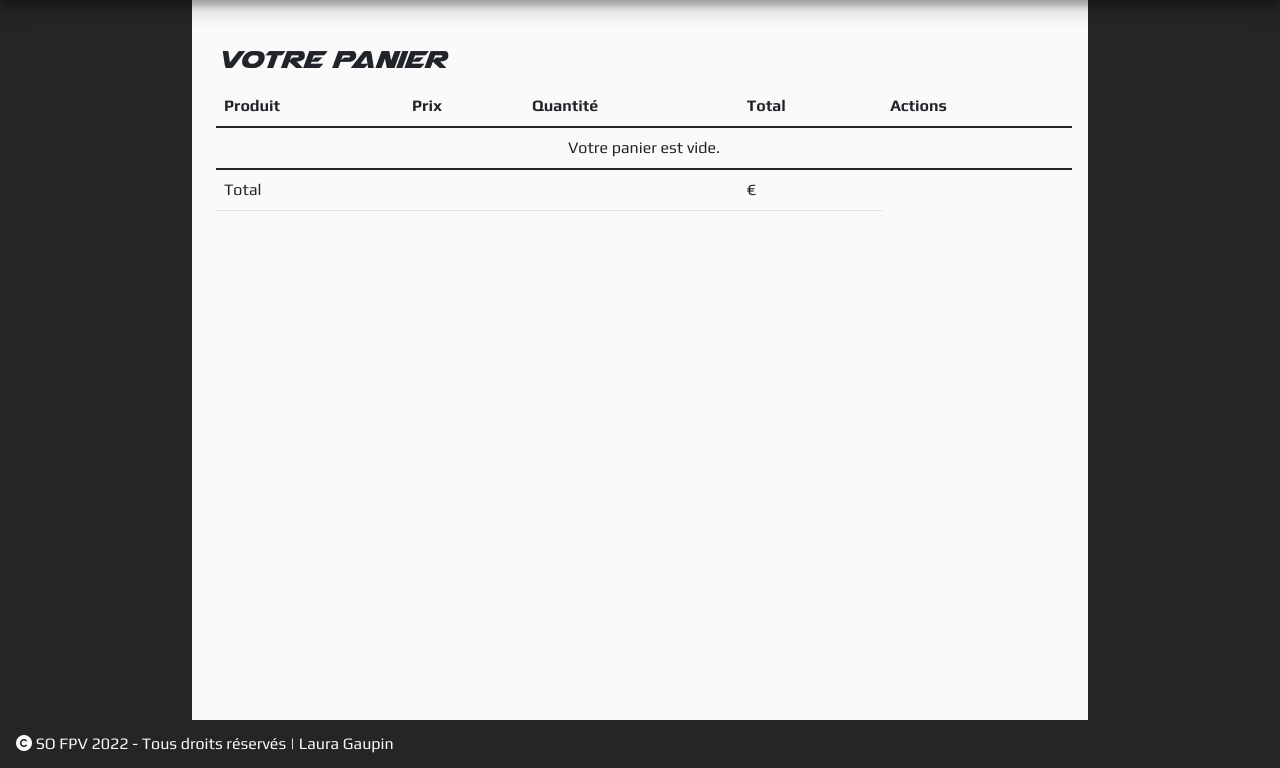
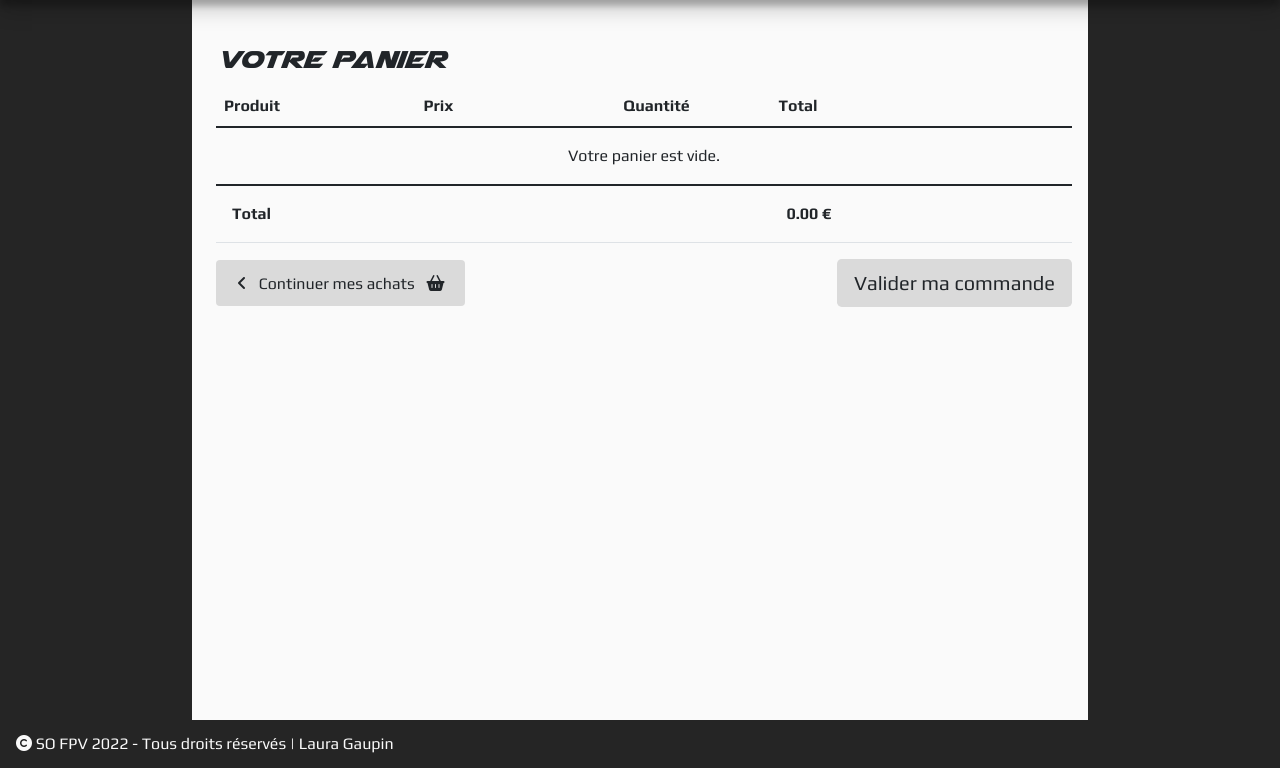
Before and after one commit to alexisr91/SOFPV, a Symfony app: template templates/shop/cart/index.html.twig in a window 1280 px wide. Shown: the part 74-842 px from the top of the page. Run offline with Twig, Linux system fonts and the light colour scheme; the template is opened without the code that fills it, so the values that code supplies are empty; some libraries are stand-ins or nearby versions.

Commit message:
panier : ajout de la possibilité d'ajouter plusieurs produits à la fois + maj du panier via la session php + ajout et suppression au cas par cas dans le récapitulatif du panier

```diff
--- a/public/css/style.css
+++ b/public/css/style.css
@@ -1154,6 +1154,9 @@
     font-weight: bold; }
   section#showProduct .container-fluid .addToCartWrapper {
     padding-top: 1em; }
+    section#showProduct .container-fluid .addToCartWrapper .mb-3 {
+      margin-bottom: 0 !important;
+      margin-right: 1em; }
     section#showProduct .container-fluid .addToCartWrapper input {
       border-radius: 3px;
       border: 1px solid #DADADA;
@@ -1161,7 +1164,7 @@
     section#showProduct .container-fluid .addToCartWrapper a {
       padding: 0.5em 2em;
       margin-left: 1em; }
-    section#showProduct .container-fluid .addToCartWrapper a.outOfStock {
+    section#showProduct .container-fluid .addToCartWrapper .outOfStock {
       background-color: rgba(218, 218, 218, 0.3);
       border-radius: 3px; }
 
@@ -1170,6 +1173,13 @@
   background-color: #fafafa;
   margin: 0 auto;
   min-height: 90vh; }
+  section#cart .container-fluid table td {
+    padding: 1em;
+    vertical-align: middle; }
+  section#cart .container-fluid table a {
+    margin: 0 1em; }
+  section#cart .container-fluid table .param {
+    padding: 0.5em; }
 
 /* MY PROFILE - _sidebarMenuProfile */
 aside.sidebarMenu {
--- a/public/scss/style.scss
+++ b/public/scss/style.scss
@@ -947,12 +947,13 @@
         }
         .addToCartWrapper{
             padding-top: 1em;
+            .mb-3 { margin-bottom: 0 !important; margin-right:1em;}
             input {border-radius: 3px; border: 1px solid $grey; padding: 0.5em;}
             a {
                 padding: 0.5em 2em;
                 margin-left: 1em;
             }
-            a.outOfStock {
+            .outOfStock {
                 background-color: rgba($grey, 0.3);
                 border-radius: 3px
             }
@@ -967,6 +968,12 @@
         background-color: $white;
         margin: 0 auto;
         min-height: 90vh;
+
+        table {
+            td {padding: 1em; vertical-align: middle;}
+            a {margin: 0 1em}
+            .param {padding: 0.5em}
+        }
     }
 }
 
--- a/src/Controller/HomeController.php
+++ b/src/Controller/HomeController.php
@@ -4,14 +4,16 @@
 
 use App\Repository\ArticleRepository;
 use App\Repository\CounterRepository;
+use App\Repository\ProductRepository;
 use Symfony\Bundle\FrameworkBundle\Controller\AbstractController;
 use Symfony\Component\HttpFoundation\Response;
+use Symfony\Component\HttpFoundation\Session\SessionInterface;
 use Symfony\Component\Routing\Annotation\Route;
 
 class HomeController extends AbstractController
 {
     #[Route('/', name: 'home')]
-    public function index(ArticleRepository $articleRepo, CounterRepository $counterRepo): Response
+    public function index(ArticleRepository $articleRepo, CounterRepository $counterRepo, SessionInterface $session): Response
     {
 
         //4 derniers articles SAUF l'article à la une
@@ -25,7 +27,6 @@
         $counterESC = $counterRepo->countESC();
         $counterFrame = $counterRepo->countFrame();
 
-
         return $this->render('home/index.html.twig', [
             'title' => 'Bienvenue sur SO FPV !',
             'articles'=>$articles,
--- a/templates/partials/_navbarMenu.html.twig
+++ b/templates/partials/_navbarMenu.html.twig
@@ -39,10 +39,17 @@
                                     </form>
                             </li>
                             {% if app.user %}
-                                <li><a class="nav-link mx-3 position-relative" href="{{path('cart')}}"><i class="fa-solid fa-cart-shopping"></i>
+                                <li>
+                                    <a class="nav-link mx-3 position-relative" href="{{path('cart')}}"><i class="fa-solid fa-cart-shopping"></i>
+                                {% if app.session.get('cart') %}
+                                    {% set cart = app.session.get('cart') %}
+
                                     <span class="position-absolute top-0 start-100 translate-middle badge rounded-pill">
-                                        9
-                                    <span class="visually-hidden">Produits dans le panier</span></a>
+                                    {# on additionne toutes les valeurs de la session 'cart' pour obtenir le nombre d'objets total dans le panier #}
+                                    {{cart|reduce((carry,v)=> carry + v )}}
+                                    <span class="visually-hidden">Produits dans le panier</span>
+                                {% endif %}
+                                    </a>
                                 </li>
                                 <li><a class="nav-link" href="{{path('account_myprofile')}}"><i class="fa-solid fa-circle-user"></i> Mon compte</a></li>
 
--- a/templates/shop/cart/index.html.twig
+++ b/templates/shop/cart/index.html.twig
@@ -7,16 +7,16 @@
     <section id="cart">
         {{include('partials/_navbarMenu.html.twig')}}
         <div class="container-fluid pt-4">
-            <div class="p-3 ms-2">
+            <div class="p-3 ms-2 wrapper">
                 <h2>Votre panier</h2>
-                <table class="table table-hover">
+                <table class="table">
                     <thead>
                         <tr>
                             <th>Produit</th>
                             <th>Prix</th>
-                            <th>Quantité</th>
+                            <th class="text-center">Quantité</th>
                             <th>Total</th>
-                            <th>Actions</th>
+                            <th></th>
                         </tr>
                     </thead>
                     <tbody>
@@ -25,12 +25,16 @@
                         <tr>
                             <td>{{ data.product.name|capitalize }}</td>
                             <td>{{ data.product.priceTTC }} &euro;</td>
-                            <td>{{ data.quantity }}</td>
+                            <td class="text-center">
+                                <a href="{{path('cart_remove', {'id': data.product.id })}}" class="btn btn param"><i class="fa-solid fa-minus"></i></a>
+                                   {{ data.quantity }}
+                                <a href="{{path('cart_add', {'id': data.product.id , 'quantity':data.quantity})}}" class="btn btn param"><i class="fa-solid fa-plus"></i></a>
+                            </td>
                             <td>{{ data.quantity * data.product.priceTTC }} &euro;</td>
                             <td>
-                                <a href="{{path('cart_add', {'id': data.product.id })}}" class="btn btn-light"><i class="fa-solid fa-plus"></i></a>
-                                {# <a href="{{path('cart_remove', {'id': data.product.id })}}" class="btn btn-light"><i class="fa-solid fa-minus"></i></a>
-                                <a href="{{path('cart_remove_all', {'id': data.product.id })}}" class="btn btn-light"><i class="fa-solid fa-trash"></i></a> #}
+
+
+                                <a href="{{path('cart_delete', {'id': data.product.id })}}" class="btn btn-danger"><i class="fa-solid fa-trash"></i></a>
                             </td>
                         </tr>
                     {% else %}
@@ -41,11 +45,20 @@
                     </tbody>
                     <tfoot>
                         <tr>
-                            <td colspan="3">Total</td>
-                            <td>{{total}} &euro;</td>
+                            <td colspan="3"><b>Total</b></td>
+                            <td><strong>{{total|number_format(2)}} &euro;</strong></td>
+                            <td>
+                                {% if cardData is not empty %}
+                                <a href="{{path('cart_delete_all')}}" class="btn btn-danger"><i class="fa-solid fa-trash"></i> Vider le panier</a>
+                                {% endif %}
+                            </td>
                         </tr>
                     </tfoot>
                 </table>
+                <div class="d-flex justify-content-between align-items-center">
+                    <a href="{{path('shop')}}" class="btn param"><i class="fa-solid fa-angle-left"></i> Continuer mes achats <i class="fa-solid fa-basket-shopping"></i></a>
+                    <a href="#" class="btn param btn-lg">Valider ma commande</a>
+                </div>
             </div>
 
         </div>
```
Also changed, not shown: src/Controller/CartController.php (+75 -13 lines), src/Controller/ShopController.php (+23 -4 lines), templates/shop/showProduct.html.twig (+10 -3 lines), 1 other file.
